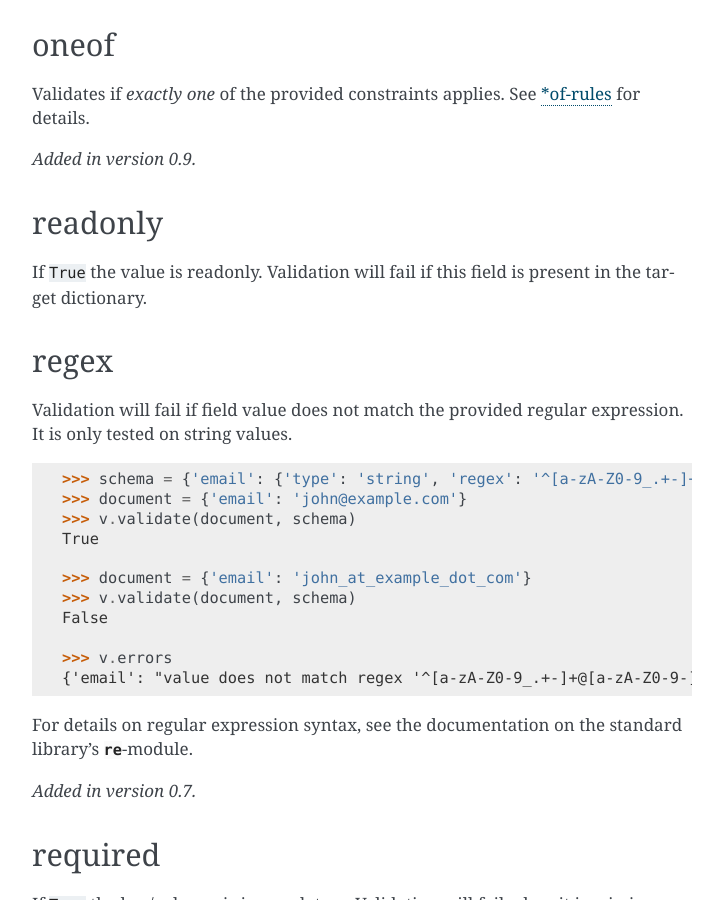
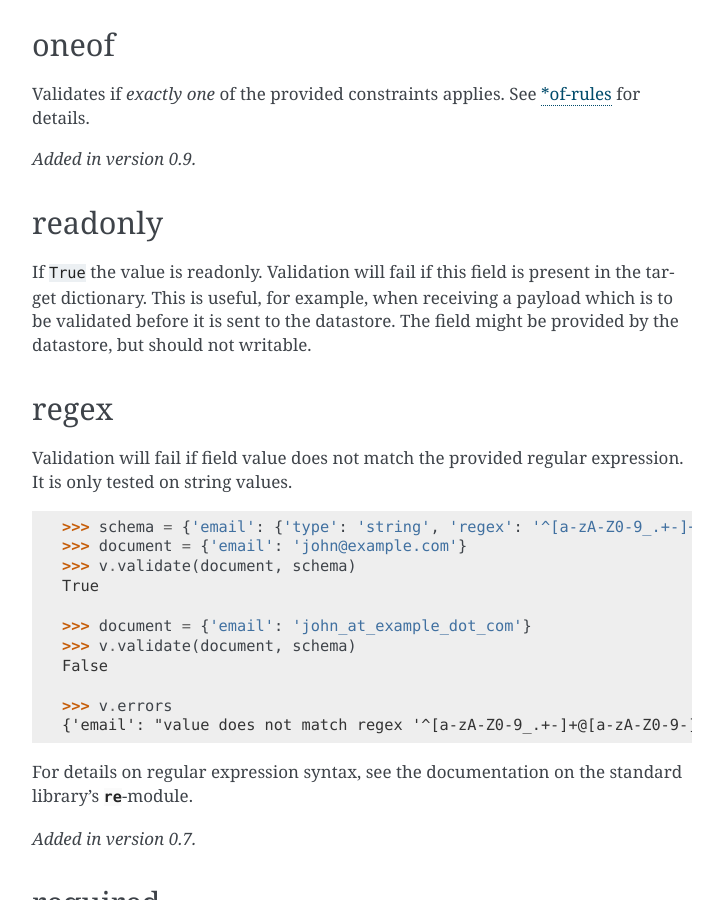
Before and after one commit to pyeve/cerberus, a Sphinx documentation site: the page built from docs/validation-rules.rst, in a window 1280 px wide and 900 px high, scrolled down 8109 px. Shown: the whole window, without its empty margins (388-1111 px from the left). Built offline with Sphinx 7.4.7, drawn with Linux system fonts in a browser that asks for light colours; comment, search, counter and statistics services are not loaded.

Commit message:
Clarify read-only rule. Closes #127.

```diff
--- a/docs/validation-rules.rst
+++ b/docs/validation-rules.rst
@@ -422,8 +422,10 @@ Validates if *exactly one* of the provided constraints applies. See `\*of-rules`
 
 readonly
 --------
-If ``True`` the value is readonly. Validation will fail if this field is present
-in the target dictionary.
+If ``True`` the value is readonly. Validation will fail if this field is
+present in the target dictionary. This is useful, for example, when receiving
+a payload which is to be validated before it is sent to the datastore. The field
+might be provided by the datastore, but should not writable.
 
 regex
 -----
```
Also changed, not shown: 1 other file.
